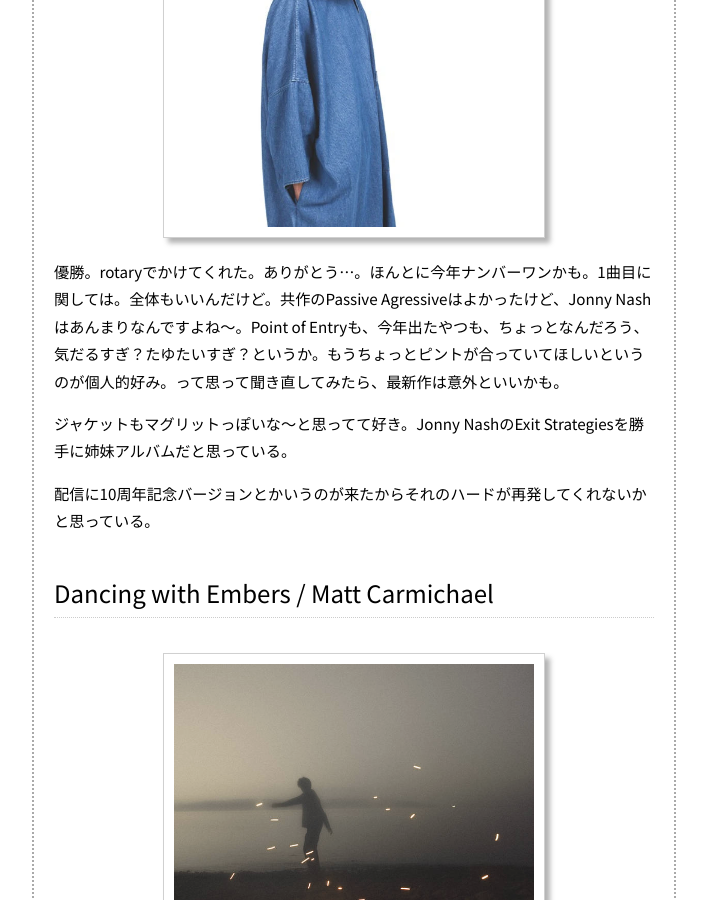
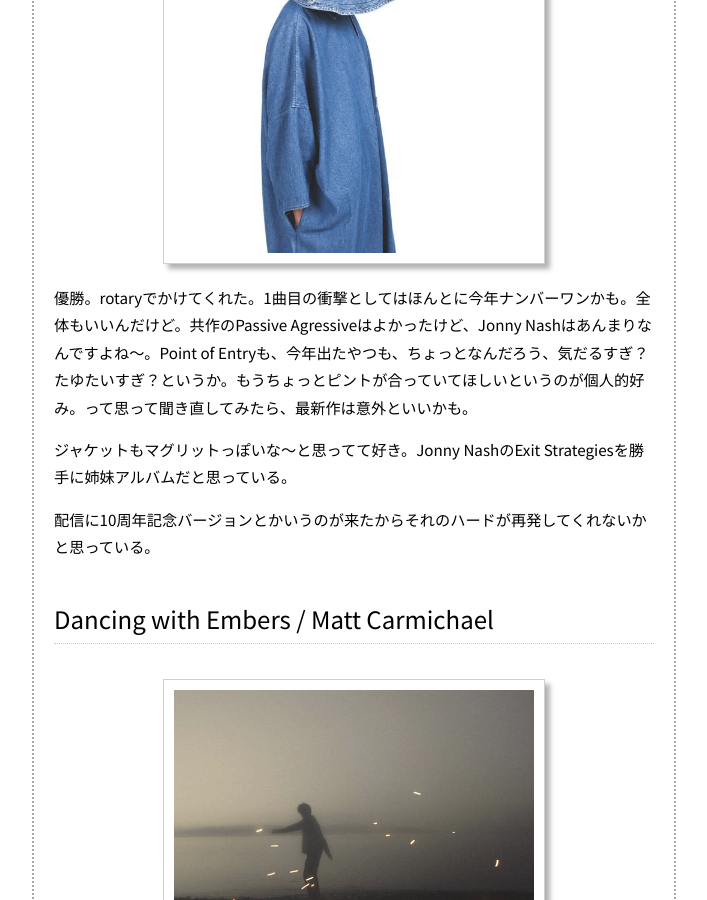
Before and after one commit to mkataoka73/mkataoka73.github.io, a Jekyll site: the page built from _posts/2025-12-24-best-music-2025.md, in a window 1280 px wide and 900 px high, scrolled down 1847 px. Shown: the whole window, without its empty margins (286-993 px from the left). Built offline with Jekyll 4.4.1, drawn with Linux system fonts in a browser that asks for light colours; some of the changed text lies outside the part shown.

Commit message:
Update text

```diff
--- a/_posts/2025-12-24-best-music-2025.md
+++ b/_posts/2025-12-24-best-music-2025.md
@@ -39,7 +40,7 @@ recommended: Four Corners, Fairgrounds
 
 ![Talk From Home](/assets/music-coverarts/talk_from_home.jpg){:.img-width-60}
 
-優勝。rotaryでかけてくれた。ありがとう…。ほんとに今年ナンバーワンかも。1曲目に関しては。全体もいいんだけど。共作のPassive Agressiveはよかったけど、Jonny Nashはあんまりなんですよね～。Point of Entryも、今年出たやつも、ちょっとなんだろう、気だるすぎ？たゆたいすぎ？というか。もうちょっとピントが合っていてほしいというのが個人的好み。って思って聞き直してみたら、最新作は意外といいかも。
+優勝。rotaryでかけてくれた。1曲目の衝撃としてはほんとに今年ナンバーワンかも。全体もいいんだけど。共作のPassive Agressiveはよかったけど、Jonny Nashはあんまりなんですよね～。Point of Entryも、今年出たやつも、ちょっとなんだろう、気だるすぎ？たゆたいすぎ？というか。もうちょっとピントが合っていてほしいというのが個人的好み。って思って聞き直してみたら、最新作は意外といいかも。
 
 ジャケットもマグリットっぽいな～と思ってて好き。Jonny NashのExit Strategiesを勝手に姉妹アルバムだと思っている。
 
```
Also changed, not shown: other parts of _posts/2025-12-24-best-music-2025.md (+1 -0 lines).
